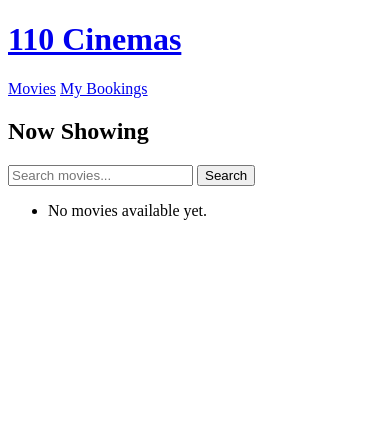
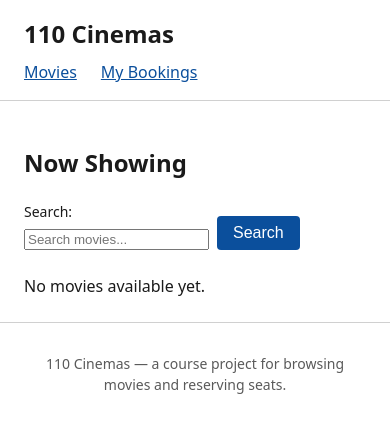
Before and after one commit to MithunThangaraj/110-cinemas, a Django app: page /movies/ in a window 390 px wide. Shown: the top 433 px of the page. Run offline with Django 5.2, Linux system fonts and the light colour scheme; data that the repository does not hold is empty.

Commit message:
feat: apply HTML/CSS structure, responsive layout, and accessibility pass
Implement Exercise 9: add cinema/static/cinema/css/styles.css (no inline
styles), rework templates with semantic markup (fieldset/legend for the
seat grid, labels linked to inputs, correct heading nesting, skip link,
footer), mobile-first responsive layout with one breakpoint (seat grid
and movie list reflow into a grid), and an accessibility pass (visible
focus states, aria-live on flash messages, alt text on posters).

No behavior changes - presentation only. Verified in-browser at mobile
and desktop widths, plus keyboard focus handling for the skip link.

Designed via OpenSpec (openspec/changes/improve-interface-quality,
archived).

Closes #10

```diff
--- /dev/null
+++ b/cinema/static/cinema/css/styles.css
@@ -0,0 +1,253 @@
+:root {
+  --color-bg: #ffffff;
+  --color-text: #1a1a1a;
+  --color-muted: #5a5a5a;
+  --color-border: #d0d0d0;
+  --color-primary: #0b4f9c;
+  --color-primary-contrast: #ffffff;
+  --color-success-bg: #e6f4ea;
+  --color-success-text: #1e4620;
+  --color-error-bg: #fdecea;
+  --color-error-text: #611a15;
+  --space-1: 0.5rem;
+  --space-2: 1rem;
+  --space-3: 1.5rem;
+  --space-4: 2rem;
+}
+
+* {
+  box-sizing: border-box;
+}
+
+body {
+  margin: 0;
+  font-family: system-ui, -apple-system, "Segoe UI", Roboto, sans-serif;
+  color: var(--color-text);
+  background: var(--color-bg);
+  line-height: 1.5;
+}
+
+.visually-hidden {
+  position: absolute;
+  width: 1px;
+  height: 1px;
+  overflow: hidden;
+  clip: rect(0, 0, 0, 0);
+  white-space: nowrap;
+}
+
+.skip-link {
+  position: absolute;
+  left: -999px;
+  top: auto;
+  padding: var(--space-1) var(--space-2);
+  background: var(--color-primary);
+  color: var(--color-primary-contrast);
+  z-index: 100;
+}
+
+.skip-link:focus {
+  left: var(--space-2);
+  top: var(--space-2);
+}
+
+a {
+  color: var(--color-primary);
+}
+
+a:focus,
+button:focus,
+input:focus,
+select:focus,
+textarea:focus {
+  outline: 3px solid var(--color-primary);
+  outline-offset: 2px;
+}
+
+.site-header {
+  border-bottom: 1px solid var(--color-border);
+  padding: var(--space-2) var(--space-3);
+}
+
+.site-title {
+  margin: 0 0 var(--space-1);
+  font-size: 1.5rem;
+}
+
+.site-title a {
+  text-decoration: none;
+  color: var(--color-text);
+}
+
+.site-nav ul {
+  list-style: none;
+  display: flex;
+  gap: var(--space-3);
+  margin: 0;
+  padding: 0;
+}
+
+.site-main {
+  max-width: 60rem;
+  margin: 0 auto;
+  padding: var(--space-3);
+}
+
+.site-footer {
+  border-top: 1px solid var(--color-border);
+  padding: var(--space-2) var(--space-3);
+  color: var(--color-muted);
+  font-size: 0.875rem;
+  text-align: center;
+}
+
+.messages {
+  list-style: none;
+  margin: 0 0 var(--space-3);
+  padding: 0;
+}
+
+.messages li {
+  padding: var(--space-1) var(--space-2);
+  border-radius: 0.25rem;
+  margin-bottom: var(--space-1);
+}
+
+.messages li.success {
+  background: var(--color-success-bg);
+  color: var(--color-success-text);
+}
+
+.messages li.error {
+  background: var(--color-error-bg);
+  color: var(--color-error-text);
+}
+
+.search-form {
+  display: flex;
+  gap: var(--space-1);
+  align-items: end;
+  margin-bottom: var(--space-3);
+}
+
+.search-form label {
+  display: block;
+  font-size: 0.875rem;
+  margin-bottom: 0.25rem;
+}
+
+.movie-list {
+  list-style: none;
+  margin: 0;
+  padding: 0;
+  display: grid;
+  gap: var(--space-3);
+  grid-template-columns: 1fr;
+}
+
+.movie-card {
+  border: 1px solid var(--color-border);
+  border-radius: 0.5rem;
+  padding: var(--space-2);
+}
+
+.movie-card__poster {
+  max-width: 100%;
+  height: auto;
+  border-radius: 0.25rem;
+}
+
+.screening-list {
+  list-style: none;
+  margin: var(--space-1) 0 0;
+  padding: 0;
+}
+
+.seat-grid {
+  border: 0;
+  padding: 0;
+  margin: 0 0 var(--space-3);
+}
+
+.seat-grid legend {
+  font-weight: bold;
+  padding: 0;
+  margin-bottom: var(--space-1);
+}
+
+.seat-grid__seats {
+  list-style: none;
+  margin: 0;
+  padding: 0;
+  display: grid;
+  grid-template-columns: repeat(4, 1fr);
+  gap: var(--space-1);
+}
+
+.seat {
+  border: 1px solid var(--color-border);
+  border-radius: 0.25rem;
+  padding: var(--space-1);
+  text-align: center;
+}
+
+.seat--reserved {
+  background: #f0f0f0;
+  color: var(--color-muted);
+}
+
+.seat--available a {
+  display: block;
+  text-decoration: none;
+}
+
+.form-field {
+  margin-bottom: var(--space-2);
+}
+
+.form-field label {
+  display: block;
+  margin-bottom: 0.25rem;
+  font-weight: bold;
+}
+
+.form-field input {
+  width: 100%;
+  max-width: 24rem;
+  padding: var(--space-1);
+  border: 1px solid var(--color-border);
+  border-radius: 0.25rem;
+}
+
+.form-field .errorlist {
+  list-style: none;
+  margin: 0.25rem 0 0;
+  padding: 0;
+  color: var(--color-error-text);
+  font-size: 0.875rem;
+}
+
+button,
+.button {
+  background: var(--color-primary);
+  color: var(--color-primary-contrast);
+  border: 0;
+  border-radius: 0.25rem;
+  padding: var(--space-1) var(--space-2);
+  font-size: 1rem;
+  cursor: pointer;
+}
+
+@media (min-width: 40rem) {
+  .movie-list {
+    grid-template-columns: repeat(2, 1fr);
+  }
+
+  .seat-grid__seats {
+    grid-template-columns: repeat(8, 1fr);
+  }
+
+  .search-form {
+    max-width: 24rem;
+  }
+}
--- a/cinema/templates/cinema/base.html
+++ b/cinema/templates/cinema/base.html
@@ -1,28 +1,39 @@
 <!DOCTYPE html>
+{% load static %}
 <html lang="en">
 <head>
     <meta charset="UTF-8">
+    <meta name="viewport" content="width=device-width, initial-scale=1">
     <title>{% block title %}110 Cinemas{% endblock %}</title>
+    <link rel="stylesheet" href="{% static 'cinema/css/styles.css' %}">
 </head>
 <body>
-    <header>
-        <h1><a href="{% url 'movie-list' %}">110 Cinemas</a></h1>
-        <nav>
-            <a href="{% url 'movie-list' %}">Movies</a>
-            <a href="{% url 'my-bookings' %}">My Bookings</a>
+    <a class="skip-link" href="#main-content">Skip to main content</a>
+
+    <header class="site-header">
+        <h1 class="site-title"><a href="{% url 'movie-list' %}">110 Cinemas</a></h1>
+        <nav class="site-nav" aria-label="Main">
+            <ul>
+                <li><a href="{% url 'movie-list' %}">Movies</a></li>
+                <li><a href="{% url 'my-bookings' %}">My Bookings</a></li>
+            </ul>
         </nav>
     </header>
 
+    <main id="main-content" class="site-main">
         {% if messages %}
-    <ul class="messages">
+        <ul class="messages" aria-live="polite">
             {% for message in messages %}
             <li class="{{ message.tags }}">{{ message }}</li>
             {% endfor %}
         </ul>
         {% endif %}
 
-    <main>
         {% block content %}{% endblock %}
     </main>
+
+    <footer class="site-footer">
+        <p>110 Cinemas &mdash; a course project for browsing movies and reserving seats.</p>
+    </footer>
 </body>
 </html>
--- a/cinema/templates/cinema/movie_list.html
+++ b/cinema/templates/cinema/movie_list.html
@@ -5,12 +5,15 @@
 {% block content %}
 <h2>Now Showing</h2>
 
-<form method="get">
-    {{ form.q }}
+<form method="get" class="search-form" role="search">
+    <div>
+        {{ form.q.label_tag }}
+        {{ form.q }}
+    </div>
     <button type="submit">Search</button>
 </form>
 
-<ul>
+<ul class="movie-list">
     {% for movie in movies %}
     {% include "cinema/_movie_card.html" %}
     {% empty %}
```
Also changed, not shown: cinema/templates/cinema/_movie_card.html (+11 -3 lines), cinema/templates/cinema/_seat.html (+9 -4 lines), cinema/templates/cinema/reservation_form.html (+8 -2 lines), cinema/templates/cinema/seat_selection.html (+8 -5 lines), openspec/changes/archive/2026-07-23-improve-interface-quality/design.md (added, +56 -0 lines), openspec/changes/archive/2026-07-23-improve-interface-quality/proposal.md (added, +43 -0 lines), openspec/changes/archive/2026-07-23-improve-interface-quality/tasks.md (added, +36 -0 lines), openspec/changes/archive/2026-07-23-improve-interface-quality/.openspec.yaml (added). Lines whose indentation alone changed are shown as unchanged.
